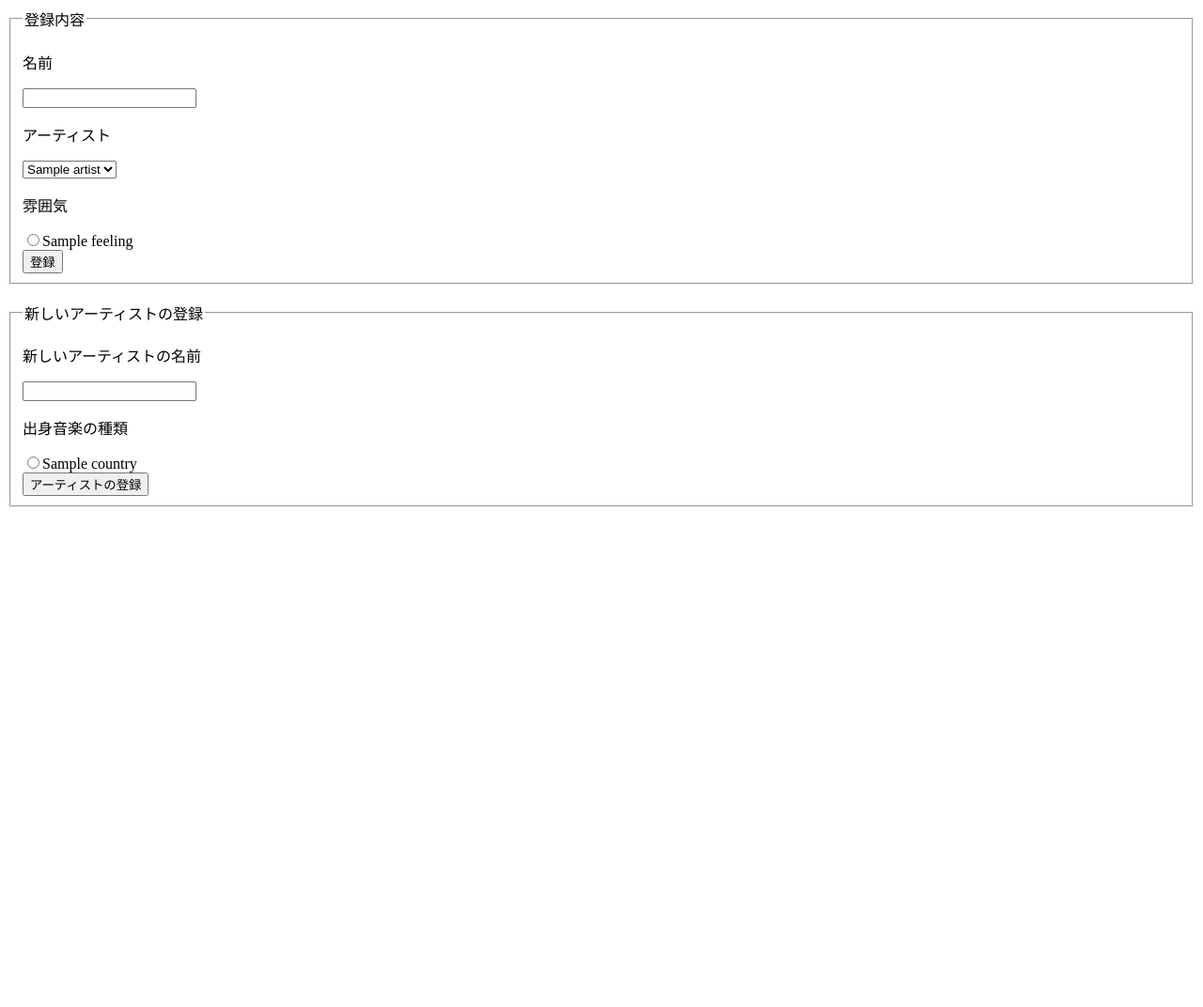
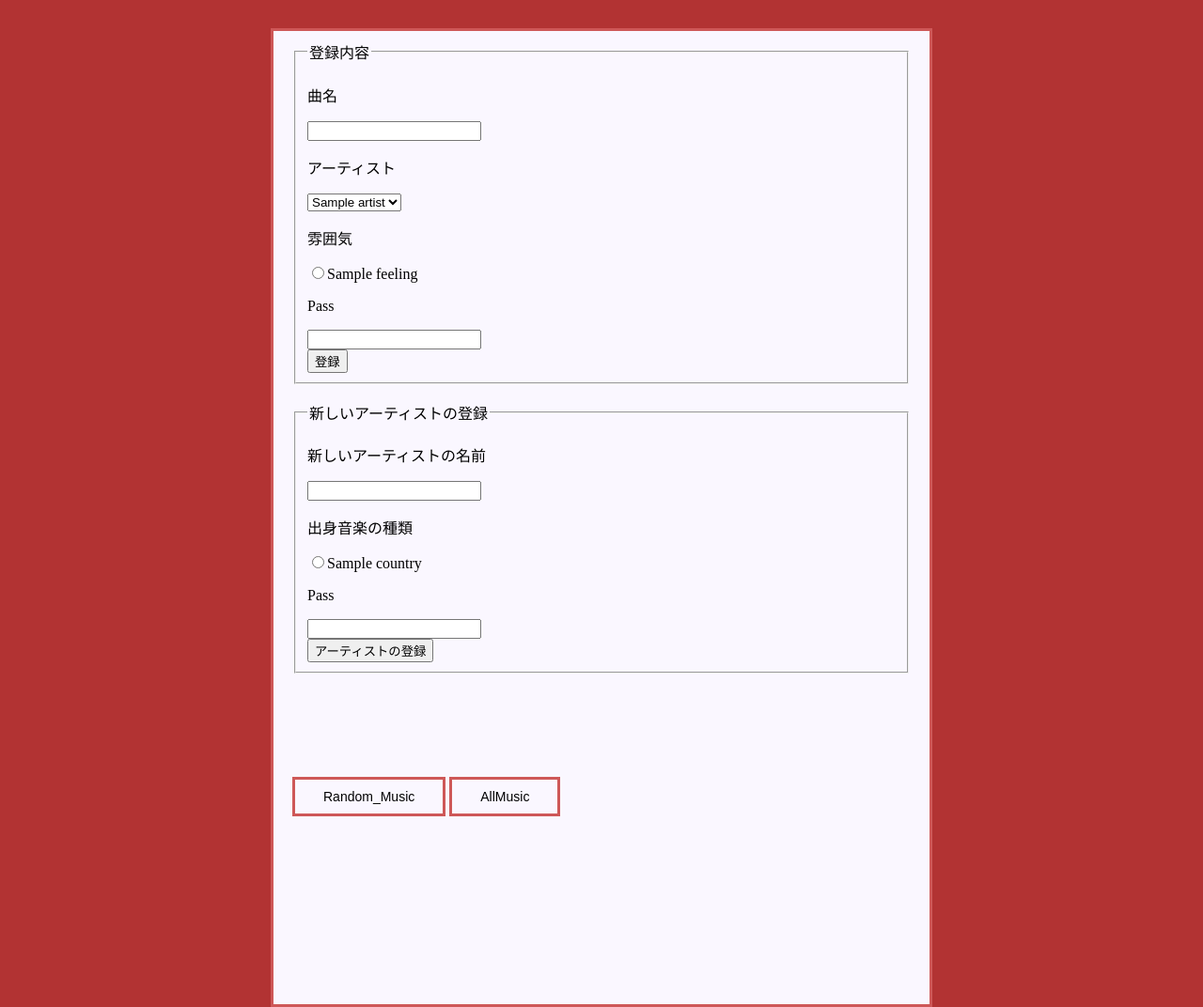
Before and after one commit to si0/NextSing, a Flask app: template templates/regist.html in a window 1280 px wide. Shown: the whole page at 94% size. Before the commit the page ends 540 px from the top, so only its background shows below. Run offline with Flask 2, Linux system fonts and the light colour scheme; the template is opened without the code that fills it: most values are stand-ins (such as "Sample title", 1, 10 or a date in 2020).

Commit message:
基本的な機能と基本的なデザインの整整えの完了

```diff
--- a/app.py
+++ b/app.py
@@ -1,12 +1,30 @@
 from flask import Flask, g, request, render_template, url_for, redirect, flash
 from sqlalchemy import create_engine, text
+import os
 
 
 DEBUG = True
 SECRET_KEY = "fwewppwf@@fkpw"
+PASSWORD = "pass"
 app = Flask(__name__)
 app.config.from_object(__name__)
 engine = create_engine("postgres://database@localhost/nextsing")
+
+
+# キャッシュバスター
+@app.context_processor
+def override_url_for():
+    return dict(url_for=dated_url_for)
+
+
+def dated_url_for(endpoint, **values):
+    if endpoint == "static":
+        filename = values.get("filename", None)
+        if filename:
+            file_path = os.path.join(app.root_path,
+                                     endpoint, filename)
+            values['q'] = int(os.stat(file_path).st_mtime)
+    return url_for(endpoint, **values)
 
 
 # DBリクエスト前に接続
@@ -69,6 +87,11 @@ def regist_music():
            flash("未記入の項目があります")
            return redirect(url_for("regist"))
 
+        # パスワードが間違えていた場合はリダイレクト
+        if request.form["regist_pass"] != app.config["PASSWORD"]:
+            flash("パスワードが間違えています")
+            return redirect(url_for("regist"))
+
         # 登録処理を行う
         else:
             sql = text("insert into ns_music (music, artist, feeling) \
@@ -87,11 +110,17 @@ def regist_music():
 
 @app.route("/regist/artist", methods=["GET", "POST"])
 def regist_artist():
-    if request.method == "POST":
+    if request.method != "POST":
         # 未記入がある場合はリダイレクト
         if not request.form["new_artist"] or \
-           not request.form["new_country"]:
+           not request.form["new_country"] or \
+           not request.form["regist_pass"]:
             flash("未記入の項目があります")
+            return redirect(url_for("regist"))
+
+        # パスワードが間違っていた場合はリダイレクト
+        elif request.form["regist_pass"] == app.config["PASSWORD"]:
+            flash("パスワードが間違えています")
             return redirect(url_for("regist"))
 
         # 登録処理を行う
--- a/database/schema.sql
+++ b/database/schema.sql
@@ -1,7 +1,7 @@
 -- 曲を格納するテーブル
 create table ns_music (
     id serial primary key,
-    music varchar(255) not null,
+    music varchar(255) not null unique,
     artist integer not null,
     feeling integer not null,
     created timestamp not null default 'now'
@@ -11,7 +11,7 @@ create table ns_music (
 -- アーティストを格納するテーブル
 create table ns_artist (
     id serial primary key,
-    artist varchar(255) not null,
+    artist varchar(255) not null unique,
     country integer not null,
     created timestamp not null default 'now'
 );
--- /dev/null
+++ b/static/style.css
@@ -0,0 +1,50 @@
+body {
+    width : 55%;
+    margin : 0 auto;
+    background : #B23333;
+}
+
+#main {
+    padding : 10px 20px 200px 20px;
+    margin-top : 30px;
+    background : #FAF7FF;
+    border : 3px solid #CE5858;
+}
+
+#main_content {
+    margin-bottom : 100px;
+}
+
+#random_music_button {
+    border : 3px solid #CE5858;
+    background : #FAF7FF;
+    padding : 10px 70px;
+    margin-top : 10px;
+    font-size : 14px;
+}
+
+#link_to {
+    border : 3px solid #CE5858;
+    background : #FAF7FF;
+    padding : 10px 30px;
+    margin-top : 10px;
+    font-size : 14px;
+}
+
+.info_music {
+    font-size : 18px;
+}
+
+.info_artist {
+    float : right;
+    font-size : 12px;
+    margin-right : 20px;
+    text-align : right;
+}
+
+#info_feeling {
+    border-top : 1px solid #ccc;
+    margin-bottom : 10px;
+    margin-right : 20px;
+    text-align : right;
+}
--- a/templates/base.html
+++ b/templates/base.html
@@ -3,6 +3,7 @@
 <head>
     <meta charset="utf-8">
     <title>{% block title %}{% endblock %}</title>
+    <link rel="stylesheet" type="text/css" href="{{ url_for("static", filename="style.css") }}">
 </head>
 <body>
 {% block content %}
--- a/templates/regist.html
+++ b/templates/regist.html
@@ -3,7 +3,8 @@
 {% block title %}NextSing - 曲の登録{% endblock %}
 
 {% block content %}
-
+<div id="main">
+    <div id="main_content">
         {% for message in get_flashed_messages() %}
         <div style="border: 1px solid #ccc;">
             {{ message }}
@@ -13,7 +14,7 @@
         <fieldset>
             <legend>登録内容</legend>
             <form action="{{ url_for("regist_music") }}" method="post">
-        <p>名前</p>
+                <p>曲名</p>
                 <input type="text" name="music" required>
 
                 <p>アーティスト</p>
@@ -30,6 +31,9 @@
                 <input type="radio" name="feeling" value="{{ fe_list.id }}">{{ fe_list.feeling }}
                 {% endfor %}
 
+                <p>Pass</p>
+                <input type="password" name="regist_pass" required>
+
                 <br />
                 <input type="submit" value="登録">
 
@@ -41,14 +45,23 @@
             <legend>新しいアーティストの登録</legend>
             <form action="{{ url_for("regist_artist") }}" method="post">
                 <p>新しいアーティストの名前</p>
-        <input type="text" name="new_artist">
+                <input type="text" name="new_artist" required>
+
                 <p>出身音楽の種類</p>
                 {% for co_list in lists[2] %}
                 <input type="radio" name="new_country" value="{{ co_list.id }}">{{ co_list.country }}
                 {% endfor %}
+
+                <p>Pass</p>
+                <input type="password" name="regist_pass" required>
+
                 <br />
                 <input type="submit" value="アーティストの登録">
             </form>
         </fieldset>
+    </div>
 
+    <input type="button" id="link_to" value="Random_Music" onClick="location.href='{{ url_for("random_music") }}'">
+    <input type="button" id="link_to" value="AllMusic" onClick="location.href='{{ url_for("show_music_all") }}'">
+</div>
 {% endblock %}
```
Also changed, not shown: templates/random_music.html (+11 -5 lines), templates/show_music_all.html (+12 -6 lines). Lines whose indentation alone changed are shown as unchanged.
